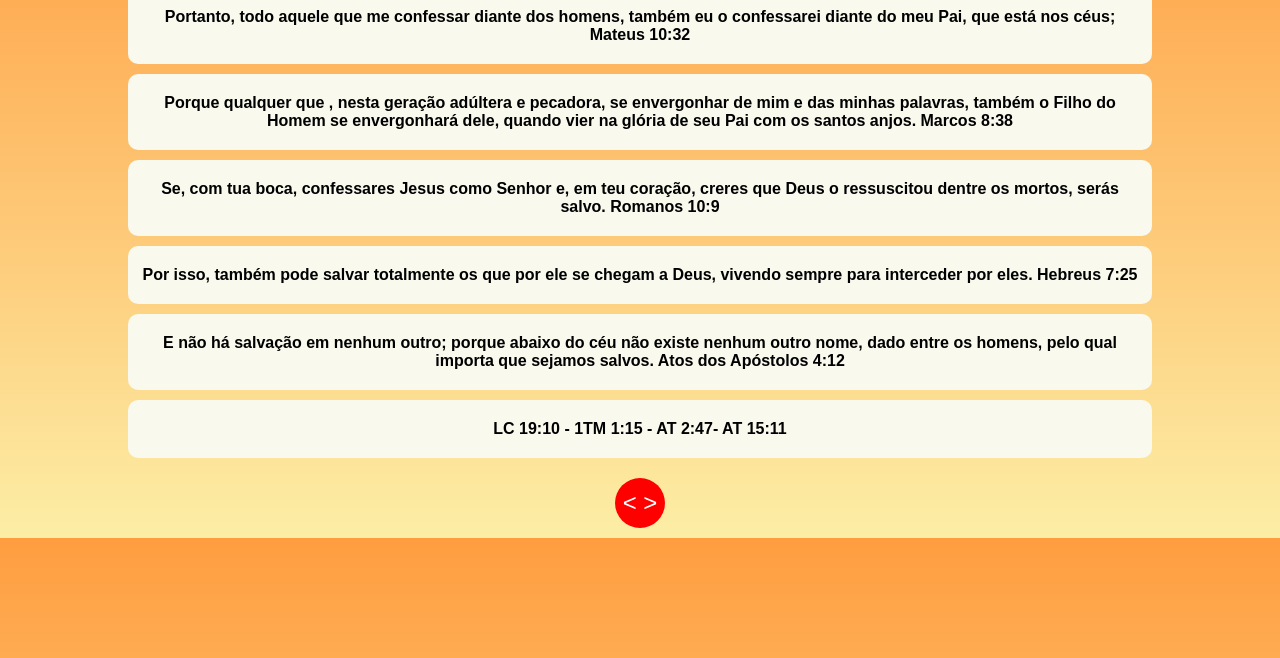
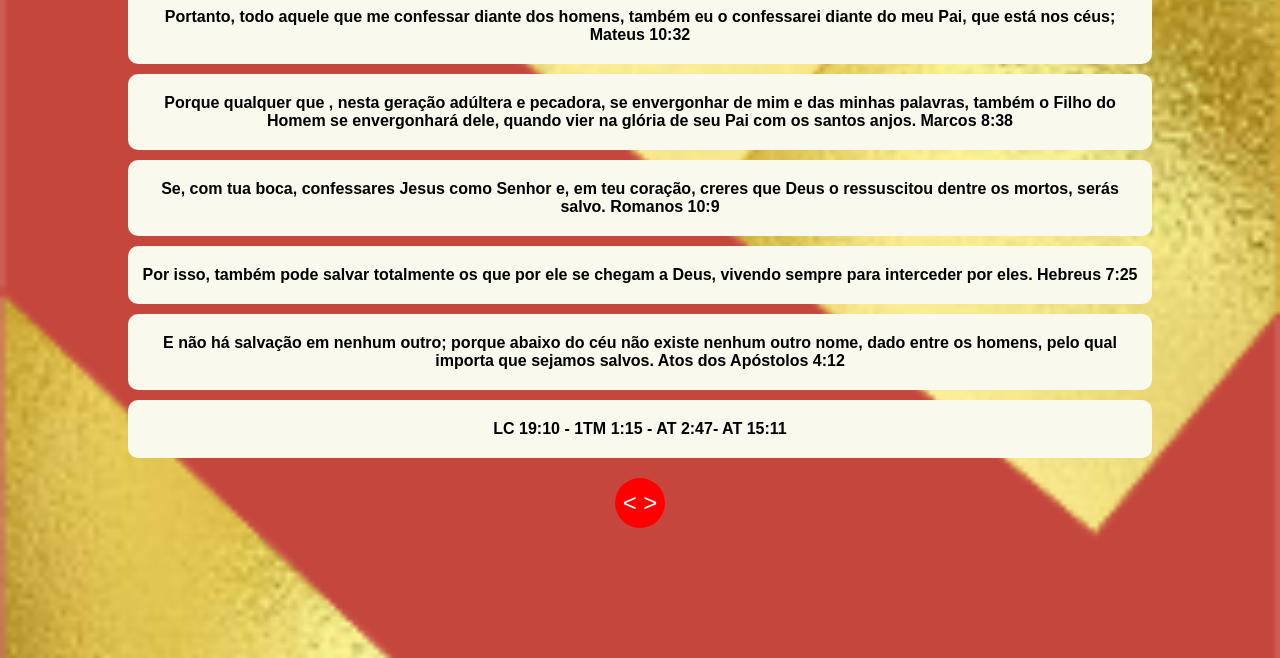
Before and after one commit to AlcemirMacedo/oanooportunodasalvacao, a plain HTML site: page page2.html in a window 1280 px wide. Shown: the part 142-800 px from the top of the page. Drawn offline with Linux system fonts and the light colour scheme.

Commit message:
enviando alteração

```diff
--- a/css/estilos.css
+++ b/css/estilos.css
@@ -6,15 +6,13 @@
 }
 
 body{
-    background: rgb(77,177,13);
-    background: linear-gradient(180deg, rgba(77,177,13,1) 0%, rgba(44,108,79,1) 43%, rgba(14,46,138,1) 100%);
+    background-image: url('../images/background-dourado.png');
+    background-size: cover;
+    background-position: center;
+    background-clip: content-box;
     display: flex;
     justify-content: center;
 
-}
-.page2{
-    background: rgb(255,157,64);
-    background: linear-gradient(180deg, rgba(255,157,64,1) 0%, rgba(252,238,166,1) 100%);
 }
 
 .container{
--- a/page2.html
+++ b/page2.html
@@ -6,7 +6,7 @@
     <link rel="stylesheet" type="text/css" href="./css/estilos.css" media="screen" />
     <title>Porque Tentais a Deus?</title>
 </head>
-<body class="page2">
+<body>
     <div class="container">
         <a href="index.html"><button> < > </button></a>
 
```
Also changed, not shown: index.html (+1 -1 lines), images/background-dourado.png (added).
